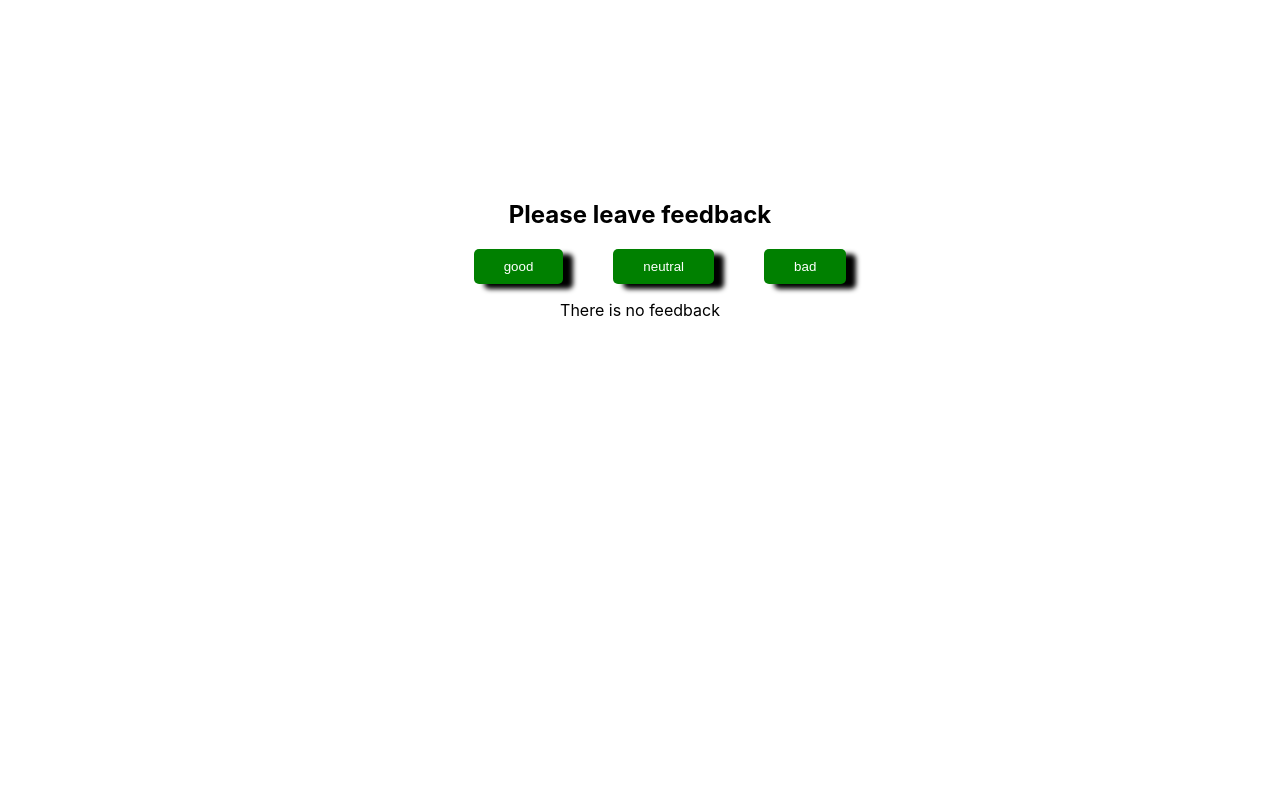
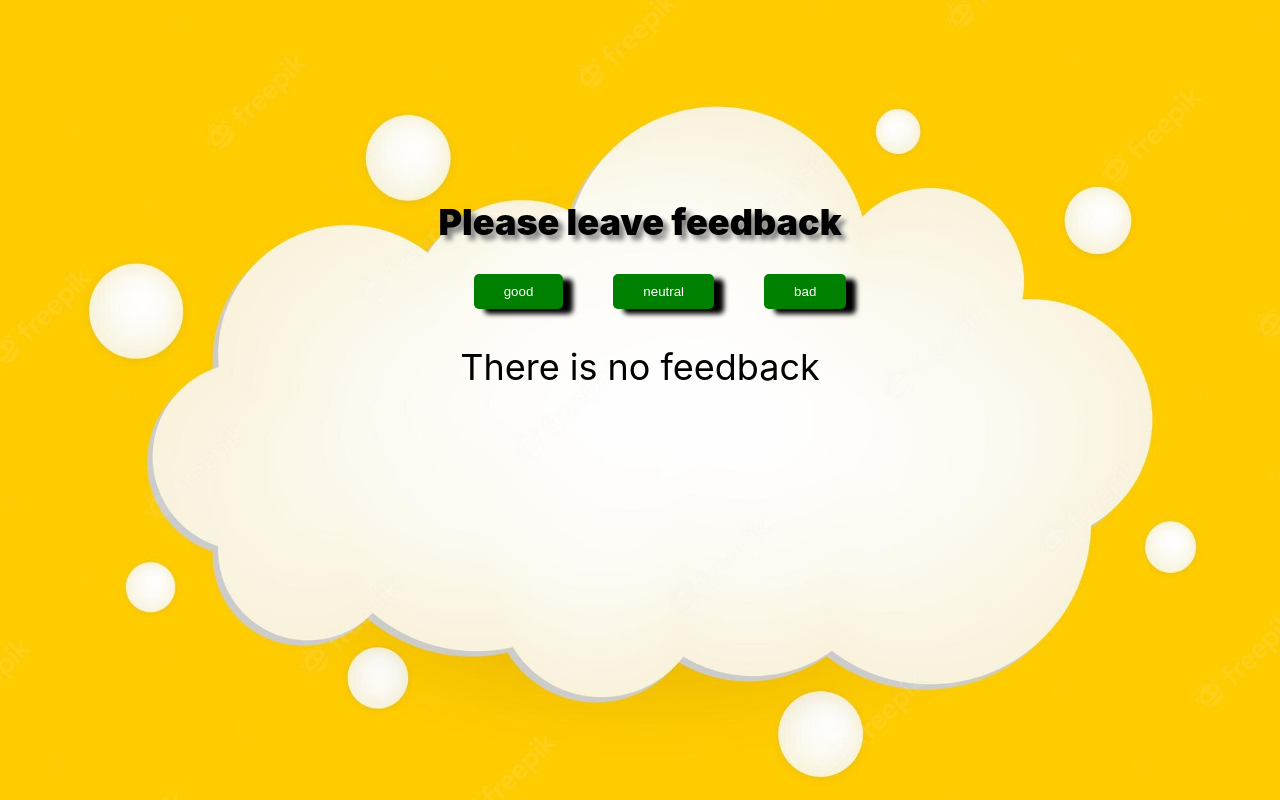
Before and after one commit to Maestrotel/goit-react-hw-02-feedback, a React (Create React App) app: page / in a window 1280 px wide. Built offline with nearby package versions, Linux system fonts and the light colour scheme.

Commit message:
new styles applied

```diff
--- a/src/components/FeedbackOptions/FeedbackOptions.module.css
+++ b/src/components/FeedbackOptions/FeedbackOptions.module.css
@@ -12,8 +12,5 @@
   border-radius: 5px;
   box-shadow: 10px 5px 5px black;
   padding: 10px 30px;
+  cursor: pointer;
 }
-
-.buttonItem:not(:last-child) {
-  background: red;
-}
--- a/src/components/Notification/Notification.jsx
+++ b/src/components/Notification/Notification.jsx
@@ -1,3 +1,5 @@
+import css from './Notification.module.css';
+
 export const Notification = ({ message }) => {
-  return <p>There is no feedback</p>;
+  return <p className={css.notifTitle}>There is no feedback</p>;
 };
--- a/src/components/Notification/Notification.module.css
+++ b/src/components/Notification/Notification.module.css
@@ -0,0 +1,3 @@
+.notifTitle {
+  font-size: 36px;
+}
--- a/src/components/Section/Section.jsx
+++ b/src/components/Section/Section.jsx
@@ -1,7 +1,9 @@
+import css from './Section.module.css';
+
 export const Section = ({ title, children }) => {
   return (
     <>
-      <h2>{title}</h2>
+      <h2 className={css.originTitle}>{title}</h2>
       {children}
     </>
   );
--- a/src/components/Section/Section.module.css
+++ b/src/components/Section/Section.module.css
@@ -0,0 +1,6 @@
+.originTitle {
+  font-size: 36px;
+  text-align: center;
+  font-weight: 900;
+  text-shadow: 5px 5px 5px grey;
+}
--- a/src/index.css
+++ b/src/index.css
@@ -9,6 +9,8 @@
   -moz-osx-font-smoothing: grayscale;
   text-align: center;
   margin-top: 200px;
+  background-image: url(/assets/speech-bubble-cloud-quotes-paper-style-text-input-yellow-background_567288-1084.jpg);
+  background-size: cover;
 }
 
 code {
```
Also changed, not shown: assets/speech-bubble-cloud-quotes-paper-style-text-input-yellow-background_567288-1084.jpg (added).
